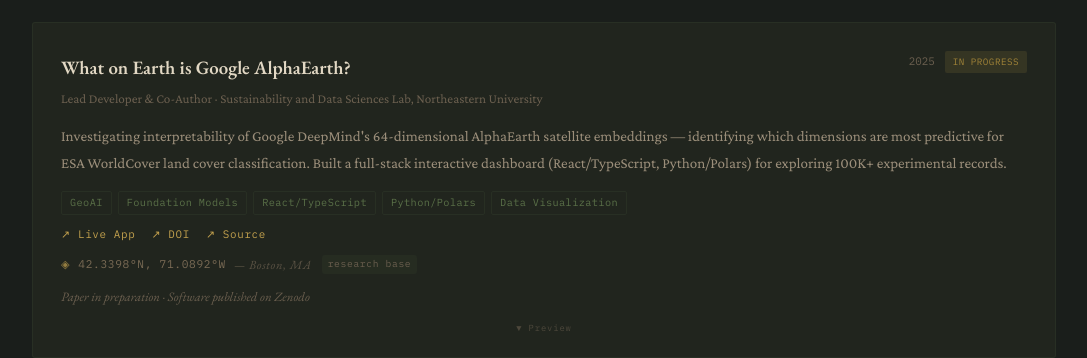
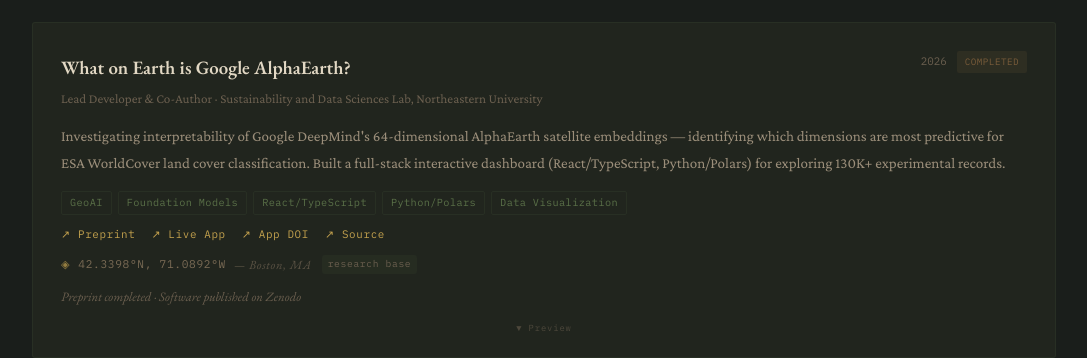
Before and after one commit to justing0909/geoportfolio, a Next.js app: page / in a window 1280 px wide. Shown: the part 1260-1618 px from the top of the page, without its empty margins (96-1183 px from the left). Built offline with nearby package versions, Linux system fonts and the light colour scheme.

Commit message:
updated some years and preprint link

```diff
--- a/app/components/GeoPortfolio.jsx
+++ b/app/components/GeoPortfolio.jsx
@@ -200,23 +200,24 @@
         title: "What on Earth is Google AlphaEarth?",
         role: "Lead Developer & Co-Author",
         org: "Sustainability and Data Sciences Lab, Northeastern University",
-        year: "2025",
-        summary: "Investigating interpretability of Google DeepMind's 64-dimensional AlphaEarth satellite embeddings — identifying which dimensions are most predictive for ESA WorldCover land cover classification. Built a full-stack interactive dashboard (React/TypeScript, Python/Polars) for exploring 100K+ experimental records.",
+        year: "2026",
+        summary: "Investigating interpretability of Google DeepMind's 64-dimensional AlphaEarth satellite embeddings — identifying which dimensions are most predictive for ESA WorldCover land cover classification. Built a full-stack interactive dashboard (React/TypeScript, Python/Polars) for exploring 130K+ experimental records.",
         tags: ["GeoAI", "Foundation Models", "React/TypeScript", "Python/Polars", "Data Visualization"],
         links: [
+            { label: "Preprint", href: "https://arxiv.org/abs/2603.16911" },
             { label: "Live App", href: "https://alpha-earth-viz.vercel.app" },
-            { label: "DOI", href: "https://doi.org/10.5281/zenodo.17728053" },
+            { label: "App DOI", href: "https://doi.org/10.5281/zenodo.17728053" },
             { label: "Source", href: "https://github.com/justing0909/AlphaEarth_Viz" },
           ],
         coord: { lat: "42.3398°N", lon: "71.0892°W", label: "Boston, MA", note: "research base" },
-        status: "Paper in preparation · Software published on Zenodo",
+        status: "Preprint completed · Software published on Zenodo",
         preview: { type: "embed", hint: "Interactive dashboard" },
       },
       {
         title: "Encyclopedia of GIS — Chapter Revisions",
         role: "Contributing Researcher",
         org: "Sustainability and Data Sciences Lab, Northeastern University",
-        year: "2025",
+        year: "2026",
         summary: "Updated three chapters from their 2017 publication: 'Climate Extremes and Informing Adaptation,' 'Informing Climate Adaptation with Earth System Models and Big Data,' and 'Climate Adaptation, Introduction.'",
         tags: ["Climate Science", "Technical Writing", "Literature Review"],
         links: [],
```
